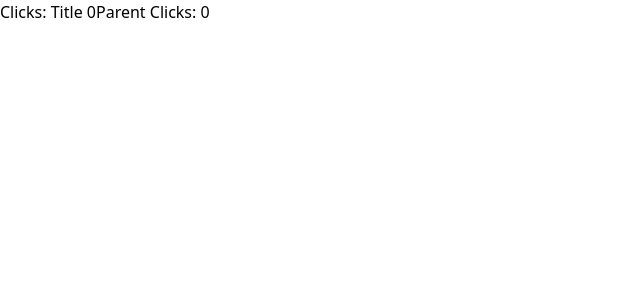
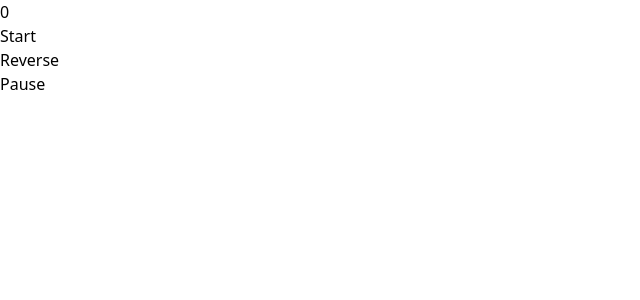
Before and after one commit to devravinder/react-ts-learn, a React (Vite) app: page / in a window 1280 px wide. Shown: the top 300 px of the page, without its empty margins (0-640 px from the left). Built offline with nearby package versions, Linux system fonts and the light colour scheme.

Commit message:
feat: add interview questions

```diff
--- a/src/App.tsx
+++ b/src/App.tsx
@@ -11,10 +11,16 @@ import State from './core/State'
 import ManageState from './core/ManageState'
 import ResetState from './core/ResetState'
 
+
+
+//====================
+import Q1 from './interview/Q1'
+import Q2 from './interview/Q2'
+
 export default function App() {
   return (
     <div>
-      <ReRenderQ2/>
+      <Q1/>
     </div>
   )
 }
--- /dev/null
+++ b/src/interview/Q1.tsx
@@ -0,0 +1,48 @@
+import { useRef, useState } from "react"
+// Stop watch
+export default function Q1() {
+  const [count, setCount] = useState<number>(0)
+
+    const counterRef = useRef<number | undefined>();
+
+    const start=()=>{
+
+      counterRef.current = setInterval(()=>{
+        setCount(count=> count+1)
+      }, 1000)
+
+    }
+
+    const reverse=()=>{
+
+      if(counterRef.current)
+        clearInterval(counterRef.current)
+
+      counterRef.current = setInterval(()=>{
+        setCount(count=> {
+           count = count-1;
+           if(count==0){
+            clearInterval(counterRef.current)
+          }
+          return count;
+        })
+      }, 1000)
+
+    }
+
+    const pause=()=>{
+      if(counterRef.current)
+        clearInterval(counterRef.current)
+    }
+
+
+
+    return (
+      <div>
+        <div className="">{count}</div>
+        <button onClick={start} >Start</button> <br/>
+        <button onClick={reverse}>Reverse</button><br/>
+        <button onClick={pause} >Pause</button><br/>
+      </div>
+    )
+}
--- /dev/null
+++ b/src/interview/Q2.tsx
@@ -0,0 +1,41 @@
+
+// show first n users in sorted order
+
+import { ChangeEventHandler, useMemo, useState } from "react"
+
+const users = [
+    {name:'user1', score:90},
+    {name:'user2', score:99},
+    {name:'user3', score:97},
+    {name:'user4', score:40},
+]
+
+export default function Q2() {
+
+  const [data] = useState(()=>users.sort((f,s)=>s.score-f.score))
+  const [val, setVal] = useState<undefined | number>()
+
+
+ const showData =  useMemo(() => {
+    if(!val)
+        return data;
+    return data.slice(0, val);
+  }, [val, data])
+
+
+  const onInput:ChangeEventHandler<HTMLInputElement>=(e)=>{
+        setVal(e.currentTarget.valueAsNumber)
+  }
+
+
+  return (
+    <div>
+        <div className="">
+            <input type="number" value={val} onChange={onInput}></input>
+        </div>
+        <div className="">
+            {showData.map(e=><div key={e.score}>{e.name}| {e.score}</div>)}
+        </div>
+    </div>
+  )
+}
```
